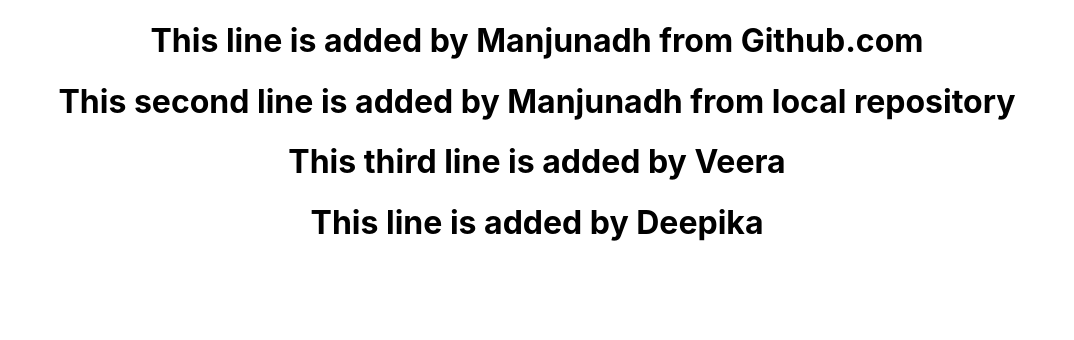
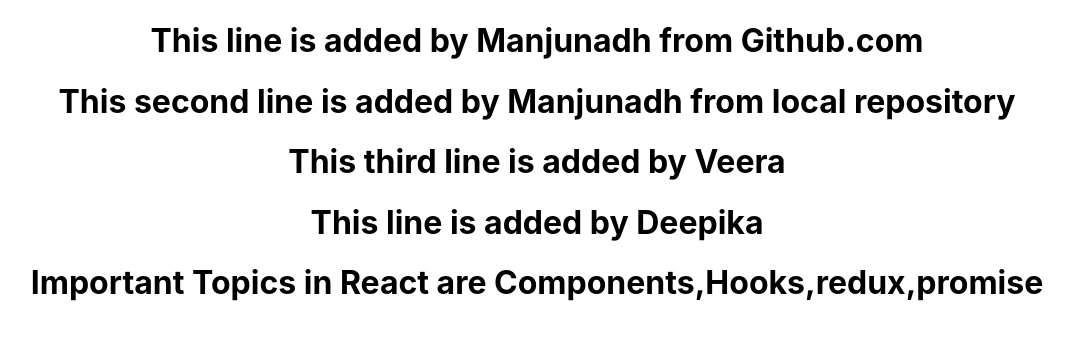
Before and after one commit to manjunadhb/Batch2303PulseRep, a React (Create React App) app: page / in a window 1280 px wide. Shown: the top 340 px of the page, without its empty margins (103-1177 px from the left). Built offline with nearby package versions, Linux system fonts and the light colour scheme.

Commit message:
Update App.js

```diff
--- a/src/App.js
+++ b/src/App.js
@@ -8,6 +8,7 @@ function App() {
       <h1>This second line is added by Manjunadh from local repository</h1>
       <h1>This third line is added by Veera</h1>
       <h1>This line is added by Deepika</h1>
+      <h1>Important Topics in React are Components,Hooks,redux,promise</h1>
     </div>
   );
 }
```
